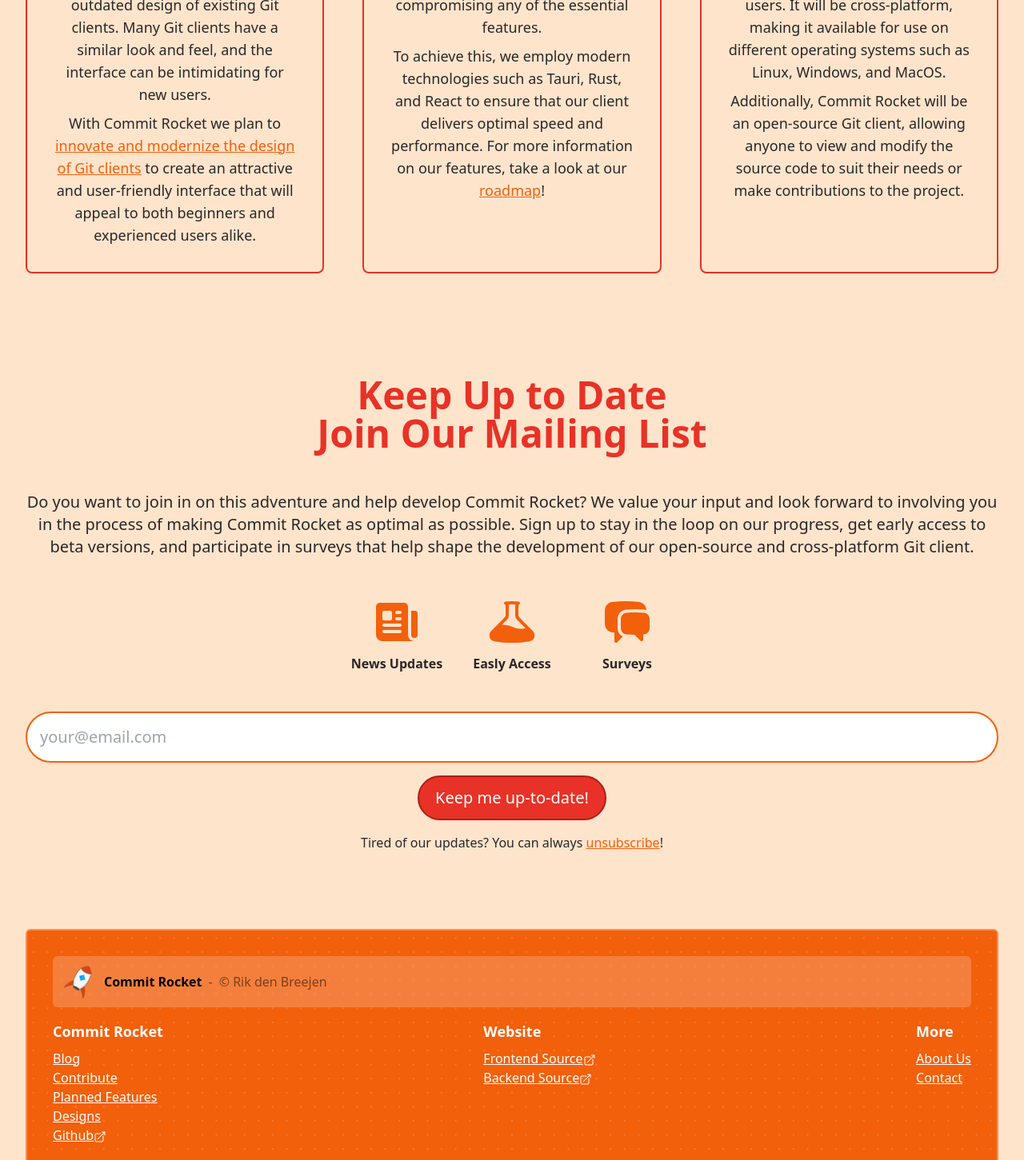
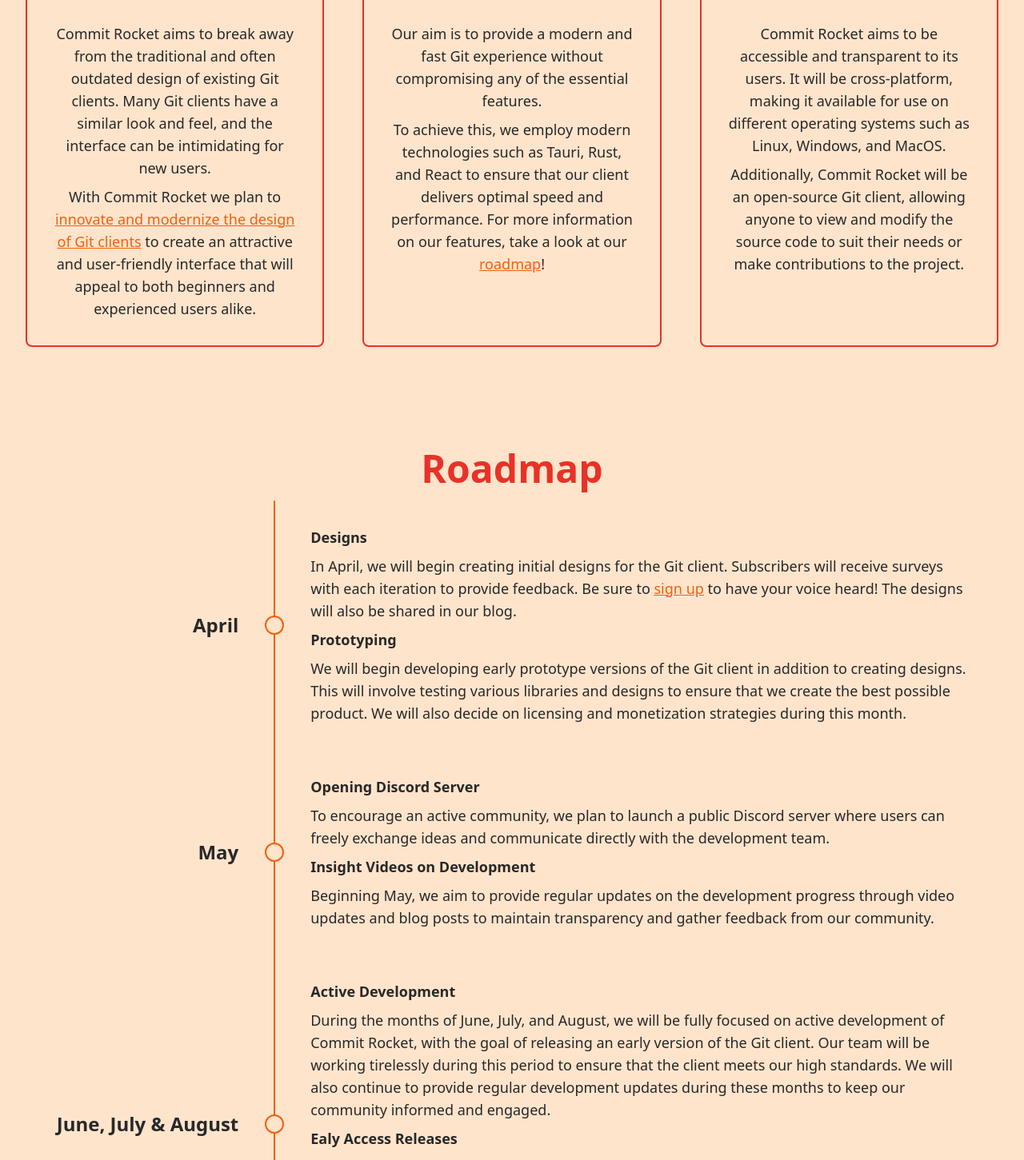
Before and after one commit to commit-rocket/commit-rocket.github.io, a Next.js app: page / in a window 1280 px wide. Shown: the part 2000-3451 px from the top of the page at 80% size. Built offline with nearby package versions, Linux system fonts and the light colour scheme; no server answers; what wretch would draw is missing.

Commit message:
Add a roadmap

```diff
--- a/src/assets/state/missions.tsx
+++ b/src/assets/state/missions.tsx
@@ -6,7 +6,7 @@
 import CrossPlatformPicture from "@/assets/images/content/missions/cross-platform.webp";
 import Link from "@/components/navigation/Link";
 
-interface IMission {
+export interface IMission {
   title: string;
   image: StaticImageData;
   imageAlt: string;
--- /dev/null
+++ b/src/assets/state/roadmap.tsx
@@ -0,0 +1,80 @@
+import Link from "@/components/navigation/Link";
+import { ReactNode } from "react";
+
+export interface IRoadmapItem {
+  title: string;
+  text: ReactNode;
+}
+
+// NOTE: This list is assumed to be in order
+export default [
+  {
+    title: "April",
+    text: <>
+      <h4 id="roadmap-designs" className="font-semibold">Designs</h4>
+      <p aria-labelledby="roadmap-designs">
+        In April, we will begin creating initial designs for the Git client.
+        Subscribers will receive surveys with each iteration to provide feedback.
+        Be sure to <Link color="primary" href="/#sign-up" underline>sign up</Link> to have your voice heard!
+        The designs will also be shared in our blog.
+      </p>
+      <h4 id="roadmap-prototyping" className="font-semibold">Prototyping</h4>
+      <p aria-labelledby="roadmap-prototyping">
+        We will begin developing early prototype versions of the Git client in addition to creating designs.
+        This will involve testing various libraries and designs to ensure that we create the best possible product.
+        We will also decide on licensing and monetization strategies during this month.
+      </p>
+    </>
+  },
+  {
+    title: "May",
+    text: <>
+      <h4 id="roadmap-discord-server" className="font-semibold">Opening Discord Server</h4>
+      <p aria-labelledby="roadmap-discord-server">
+        To encourage an active community, we plan to launch a public Discord server where users can freely exchange ideas and communicate directly with the development team.
+      </p>
+      <h4 id="roadmap-insight-videos-on-development" className="font-semibold">Insight Videos on Development</h4>
+      <p aria-labelledby="roadmap-insight-videos-on-development">
+        Beginning May, we aim to provide regular updates on the development progress through video updates and blog posts to maintain transparency and gather feedback from our community.
+      </p>
+    </>
+  },
+  {
+    title: "June, July & August",
+    text: <>
+      <h4 id="roadmap-active-development" className="font-semibold">Active Development</h4>
+      <p aria-labelledby="roadmap-active-development">
+        During the months of June, July, and August, we will be fully focused on active development of Commit Rocket,
+        with the goal of releasing an early version of the Git client.
+        Our team will be working tirelessly during this period to ensure that the client meets our high standards.
+        We will also continue to provide regular development updates during these months to keep our community informed and engaged.
+      </p>
+      <h4 id="roadmap-early-access-release" className="font-semibold">Ealy Access Releases</h4>
+      <p aria-labelledby="roadmap-early-access-release">
+        Early access versions of Commit Rocket will be made available exclusively to our mailing list subscribers and Discord members.
+        To ensure a smooth user experience, we encourage users to share their feedback and feature requests with us via our Discord server and <Link color="primary" href="mailto:feedback@commitrocket.com" underline>our email</Link>.
+        As the product is still subject to changes, we appreciate our users' contributions in helping us shape the final product.
+      </p>
+    </>
+  },
+  {
+    title: "September",
+    text: <>
+      <h4 id="roadmap-alpha-version" className="font-semibold">Alpha Version</h4>
+      <p aria-labelledby="roadmap-alpha-version">
+        If everything goes according to plan, our goal is to release a public alpha version of Commit Rocket by September.
+        While it will be a challenging task, we are not afraid to take it on!
+        Upon release of the first alpha version, we will also be open-sourcing the Git client!
+      </p>
+    </>
+  },
+  {
+    title: "October, November, December",
+    text: <>
+      <p>
+        After the alpha release, we will continue to enhance Commit Rocket by taking feedback from our users and working on the client.
+        Though we have not set specific goals, we aim to develop a stable and production-ready application by the end of the year.
+      </p>
+    </>
+  }
+]satisfies IRoadmapItem[];
--- a/src/components/navigation/Footer.tsx
+++ b/src/components/navigation/Footer.tsx
@@ -47,21 +47,29 @@
             </Link>
             <Link
               color="white"
+              href="/#roadmap"
+              title="Commit Rocket Roadmap"
+              underline
+            >
+              Roadmap
+            </Link>
+            <Link
+              color="white"
               href="/blog/2/planned-features"
               title="Planned Features"
               underline
             >
               Planned Features
             </Link>
-            <Link
+            {/* <Link
               color="white"
               href="/blog/3/designs"
               title="Commit Rocket Designs"
               underline
             >
               Designs
-            </Link>
-            <Link
+            </Link> */}
+            {/* <Link
               color="white"
               href="https://github.com/commit-rocket/commit-rocket"
               title="Commit Rocket Source-Code"
@@ -69,7 +77,7 @@
               external
             >
               Github
-            </Link>
+            </Link> */}
           </div>
           <div className="flex flex-col">
             <p className="mb-2 text-lg font-semibold">Website</p>
--- /dev/null
+++ b/src/components/pages/front/Mission.tsx
@@ -0,0 +1,28 @@
+import { IMission } from "@/assets/state/missions";
+
+export interface MissionProps extends IMission {
+
+}
+
+const Mission = ({ title, image, imageAlt, text }: MissionProps) => {
+  return (
+    <li className="flex flex-col items-center flex-1 gap-4 p-8 border-2 rounded-lg border-secondary">
+      <h3 className="text-2xl text-primary md:text-3xl lg:h-[5ex] motion-safe:transition-all">
+        {title}
+      </h3>
+      <img
+        className="w-full sm:w-2/3 lg:w-full text-[0px]"
+        loading="lazy"
+        alt={imageAlt}
+        src={image.src}
+        width={image.width}
+        height={image.height}
+      />
+      <div aria-label="Mission description" className="text-lg">
+        {text}
+      </div>
+    </li>
+  );
+};
+
+export default Mission;
--- /dev/null
+++ b/src/components/pages/front/RoadmapItem.tsx
@@ -0,0 +1,33 @@
+import { IRoadmapItem } from "@/assets/state/roadmap";
+
+export interface RoadmapItemProps extends IRoadmapItem {
+
+}
+
+const Divider = ({ hideOnSmall }: { hideOnSmall?: boolean; }) => (
+  <div className={`relative w-[2px] bg-primary mx-3 group-first-of-type/item:rounded-t-full group-last-of-type/item:rounded-b-full ${hideOnSmall ? "hidden md:block" : "block md:hidden"}`} aria-hidden>
+    <div className="absolute w-6 h-6 -translate-x-1/2 -translate-y-1/2 border-2 rounded-full top-1/2 left-1/2 border-primary bg-fill" />
+  </div>
+);
+
+const RoadmapItem = ({ title, text }: RoadmapItemProps) => {
+  const id = title.replace(" ", "-");
+  return (
+    <li aria-labelledby={id} className="relative flex flex-1 group/item">
+      <Divider />
+      <div className="relative flex flex-col flex-1 gap-4 py-4 pl-4 md:flex-row md:pl-0 md:py-0 md:gap-0">
+        <h3 id={id} className="flex items-center text-2xl font-bold md:px-8 md:w-1/4 md:py-4 md:justify-end md:text-end">
+          {title}
+        </h3>
+        <Divider hideOnSmall />
+        <div className="md:p-8 md:w-3/4">
+          <div aria-label="Deliverables" className="flex flex-col gap-2 text-lg">
+            {text}
+          </div>
+        </div>
+      </div>
+    </li>
+  );
+};
+
+export default RoadmapItem;
--- a/src/components/pages/front/SectionCard.tsx
+++ /dev/null
@@ -1,23 +0,0 @@
-import React, { ReactNode } from "react";
-
-interface SectionCardProps {
-  headerId: string;
-  headerChildren: ReactNode;
-  children: ReactNode;
-}
-
-const SectionCard = ({ children, headerChildren, headerId }: SectionCardProps) => {
-  return (
-    <section
-      aria-labelledby={headerId}
-      className="flex flex-col flex-1 gap-4 p-4 bg-center border-2 rounded-lg bg-secondary/20 border-secondary/20"
-    >
-      <h2 id={headerId} className="text-2xl font-semibold">
-        {headerChildren}
-      </h2>
-      {children}
-    </section>
-  );
-};
-
-export default SectionCard;
--- a/src/pages/index.tsx
+++ b/src/pages/index.tsx
@@ -1,16 +1,18 @@
 import Head from "next/head";
 import { motion } from "framer-motion";
 
+import missions from "@/assets/state/missions";
 import LogoPicture from "@/assets/images/brand/commit-rocket-logo.webp";
 import LogoSmall from "@/assets/images/brand/logo-200x200.webp";
 
 import LinkButton from "@/components/controls/LinkButton";
 
-import missions from "@/assets/state/missions";
 import SignupSection from "@/components/pages/front/SignupSection";
-import SectionCard from "@/components/pages/front/SectionCard";
+import Mission from "@/components/pages/front/Mission";
 
 import { Page } from "@/types/page";
+import roadmap from "@/assets/state/roadmap";
+import RoadmapItem from "@/components/pages/front/RoadmapItem";
 
 const logoAnim = {
   initial: {
@@ -82,8 +84,10 @@
               Our main focus is on creating a modern design and speed without sacrificing any of the features you love.
             </p>
             <p>
-              "Why another Git client?" - Our aim is to improve the stale nature of current git clients that often look old, are inefficient and haven't changed in years!
-              With Commit Rocket, we want to bring innovation to the table, with an open-source and cross-platform client.
+              "Why another Git client?" - Our goal with Commit Rocket is to provide a fresh and innovative approach to Git clients,
+              addressing the outdated and inefficient nature of many current options.
+              As an open-source and cross-platform client,
+              we aim to provide a real alternative to popular choices like GitKraken, Github Desktop, and SourceTree.
             </p>
             <p>
               This means that everyone will have access to our code and anyone can contribute to make it the best it can be.
@@ -95,37 +99,38 @@
           </div>
         </section>
         <section
-          aria-labelledby="mission"
+          aria-labelledby="missions"
           className="flex flex-col gap-12 mx-auto text-center"
         >
           <h2
-            id="mission"
+            id="missions"
             className="text-4xl font-bold md:text-5xl text-secondary"
           >
             Mission
           </h2>
-          <p>
+          <p className="text-lg font-semibold">
             Our main goal with Commit Rocket is to drive innovation and provide a modern and fast alternative to existing Git clients.
             We want to improve the user experience for developers by creating an open-source and cross-platform tool that is both feature-rich and beginner-friendly.
           </p>
           <ul className="flex flex-col flex-wrap justify-between w-full gap-12 lg:flex-row">
-            {missions.map(({ title, image, imageAlt, text }, i) => (
-              <li key={i} className="flex flex-col items-center flex-1 gap-4 p-8 border-2 rounded-lg border-secondary">
-                <h3 className="text-2xl text-primary md:text-3xl lg:h-[5ex] motion-safe:transition-all">
-                  {title}
-                </h3>
-                <img
-                  className="w-full sm:w-2/3 lg:w-full text-[0px]"
-                  loading="lazy"
-                  alt={imageAlt}
-                  src={image.src}
-                  width={image.width}
-                  height={image.height}
-                />
-                <div aria-label="Mission description" className="text-lg">
-                  {text}
-                </div>
-              </li>
+            {missions.map((mission, i) => (
+              <Mission key={i} {...mission} />
+            ))}
+          </ul>
+        </section>
+        <section
+          aria-labelledby="roadmap"
+          className="flex flex-col gap-4"
+        >
+          <h2
+            id="roadmap"
+            className="text-4xl font-bold text-center md:text-5xl text-secondary"
+          >
+            Roadmap
+          </h2>
+          <ul>
+            {roadmap.map((roadmapItem, i) => (
+              <RoadmapItem key={i} {...roadmapItem} />
             ))}
           </ul>
         </section>
```
